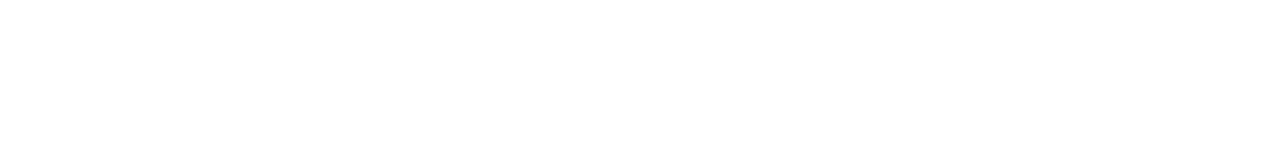
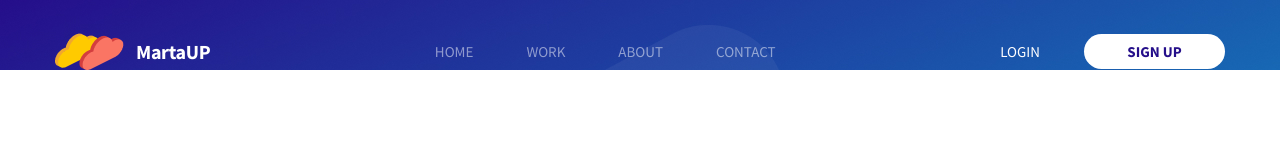
Before and after one commit to maxim-bogdanov/MartaUP, a plain HTML site: page index.html in a window 1280 px wide. Drawn offline with Linux system fonts and the light colour scheme.

Commit message:
top-header

```diff
--- /dev/null
+++ b/css/style.css
@@ -0,0 +1,86 @@
+* {
+  box-sizing: border-box;
+}
+header{
+  /* color: #fff; */
+  background-image: url("../img/bgjpg.jpg");
+  background-repeat: no-repeat;
+
+}
+body{
+  font-family: 'Source Sans Pro', sans-serif;
+  font-style: normal;
+  font-weight: normal;
+  font-size: 15px;
+  line-height: 24px;
+}
+.container{
+  max-width: 1200px;
+  margin: 0 auto;
+  padding: 0 15px;
+}
+.logo{
+  display: flex;
+  align-items: center;
+}
+
+.logo__name{
+  color:#fff;
+  display: flex;
+  align-items: center;
+}
+a{
+  text-decoration: none;
+  color:#fff;
+}
+.menu ul li{
+  display: inline-block;
+}
+.menu ul li + li{
+  margin-left: 50px;
+}
+.menu ul li a{
+  color: #fff;
+  opacity: 0.5;
+}
+.menu ul li a:hover{
+  color: #fff;
+  opacity: 1;
+  transition: all 0.5s;
+}
+.login{
+  margin-right: 44px;
+  display: inline-block;
+}
+.sign{
+  display: inline-block;
+}
+.sign a{
+  color: #250F8A;
+  background: #fff;
+  border-radius: 20px;
+  padding: 8px 43.38px;
+  font-weight: 600;
+}
+.logo__pic{
+  display: inline-block;
+  margin-right: 12px;
+
+}
+.logo__name{
+  display: inline-block;
+  font-style: normal;
+  font-weight: 600;
+  font-size: 20px;
+  line-height: 25px;
+  letter-spacing: -0.349794px;
+}
+.menu, .log-sign{
+  display: flex;
+  align-items: center;
+}
+.header-top{
+  padding-top: 33px;
+  display: flex;
+  justify-content: space-between;
+}
--- a/index.html
+++ b/index.html
@@ -1,11 +1,54 @@
 <!DOCTYPE html>
 <html lang="en">
+
 <head>
   <meta charset="UTF-8">
   <meta name="viewport" content="width=device-width, initial-scale=1.0">
-  <title>Document</title>
+  <link href="https://fonts.googleapis.com/css?family=Source+Sans+Pro:400,700&display=swap" rel="stylesheet">
+  <link rel="stylesheet" href="css/reset.css">
+  <link rel="stylesheet" href="css/animate.css">
+  <link rel="stylesheet" href="css/swiper.min.css">
+  <link rel="stylesheet" href="css/jquery.fancybox.min.css">
+  <link rel="stylesheet" href="css/style.css">
+  <title>martaUP</title>
 </head>
+
 <body>
+  <header>
+    <div class="container">
+      <div class="header-top">
+        <div class="logo">
+          <img  class="logo__pic" src="img/icon.png" alt="">
+          <div class="logo__name">
+            MartaUP
+          </div>
+        </div>
+        <nav class="menu">
+          <ul>
+            <li><a href="#">HOME</a></li>
+            <li><a href="#">WORK</a></li>
+            <li><a href="#">ABOUT</a></li>
+            <li><a href="#">CONTACT</a></li>
+          </ul>
+        </nav>
+        <div class="log-sign">
+          <div class="login">
+            <a href="#">LOGIN</a>
+          </div>
+          <div class="sign">
+            <a href="#">SIGN UP</a>
+          </div>
+        </div>
+      </div>
+    </div>
+  </header>
+
+
+  <!-- <script src="https://cdn.jsdelivr.net/npm/jquery@3.4.1/dist/jquery.min.js"></script>
+  <script src="js/jquery.fancybox.min.js"></script>
+  <script src="js/swiper.min.js"></script>
+  <script src="js/main.js"></script> -->
 
 </body>
+
 </html>
```
Also changed, not shown: img/Icon.png (added), img/bg.png (added), img/bgjpg.jpg (added), img/logo.jpg (added).
